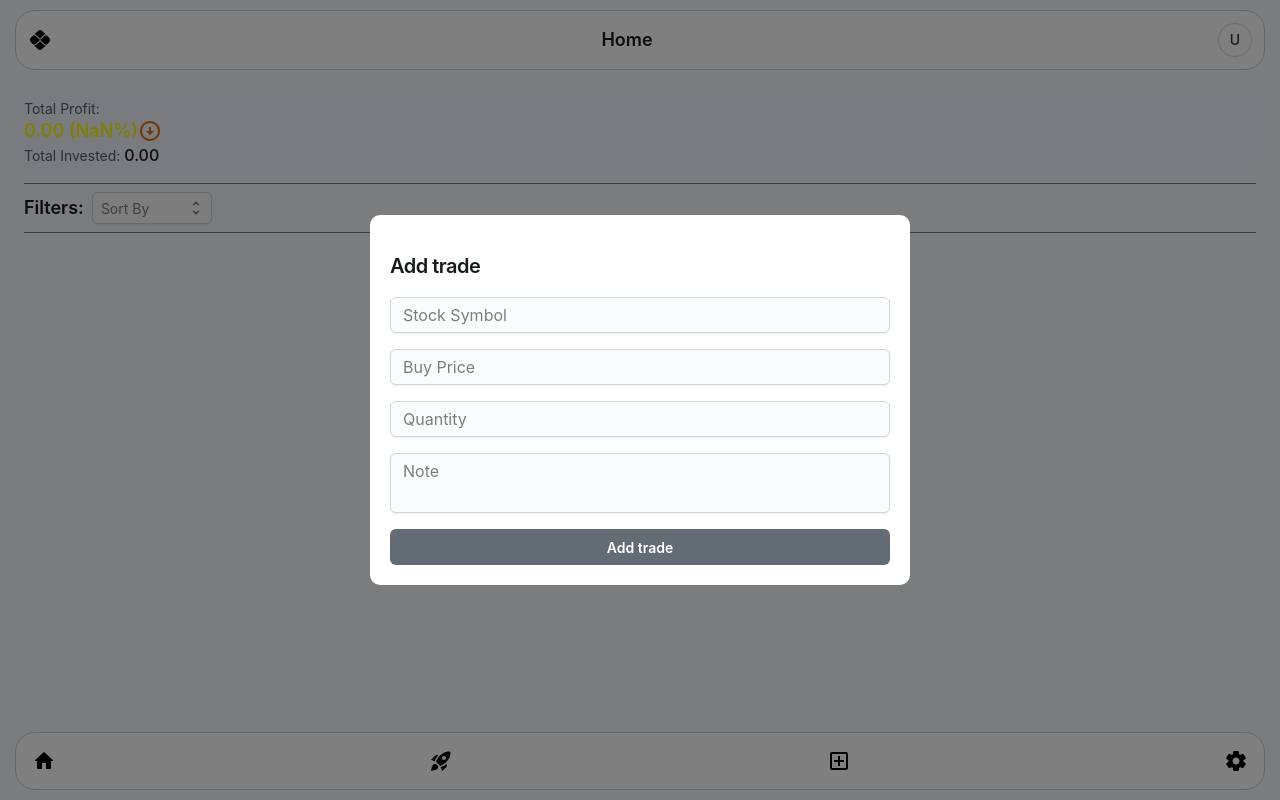
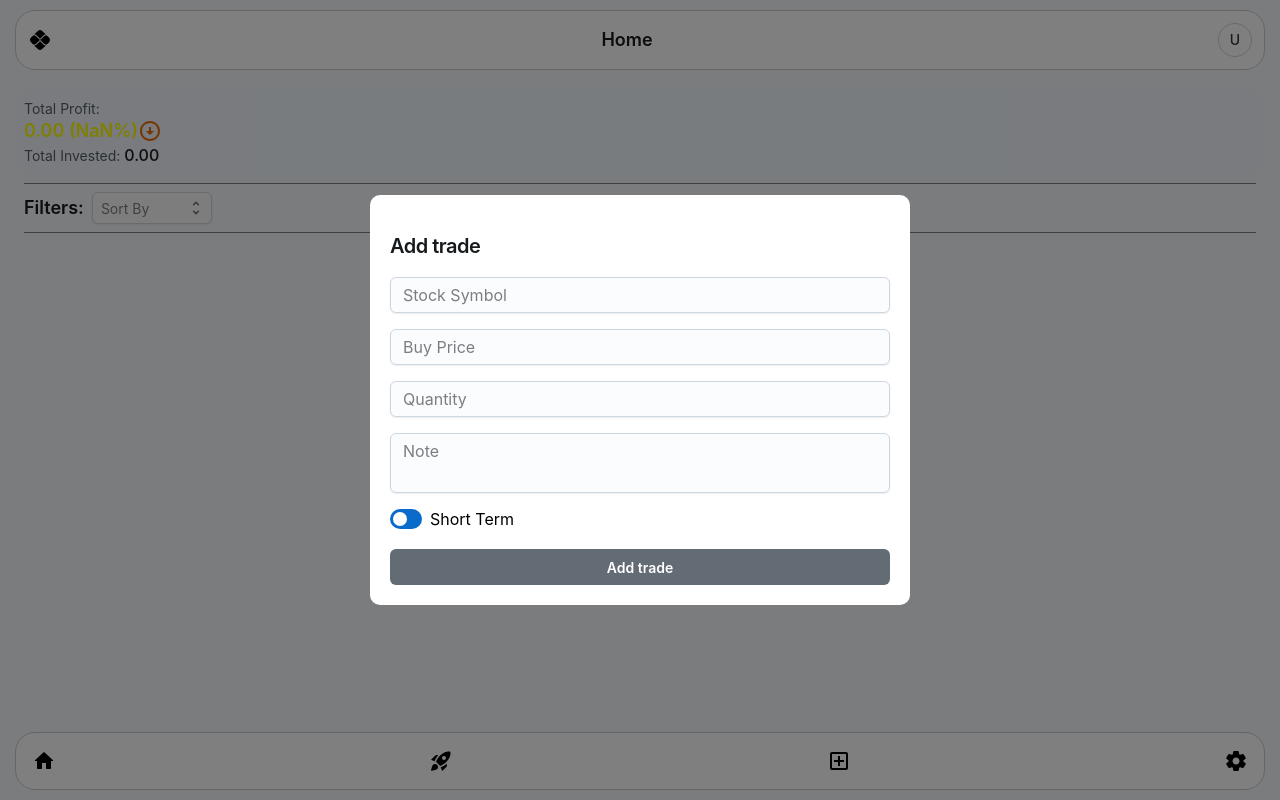
Before and after one commit to nishant-aka-nik/swing-journal, a React (Create React App) app: page /success in a window 1280 px wide. Both pictures are taken after a click on the icon 838 px from the left and 761 px from the top of the page. Built offline with nearby package versions, Linux system fonts and the light colour scheme; no server answers; the database is empty.

Commit message:
added switch

```diff
--- a/src/components/InputPage.jsx
+++ b/src/components/InputPage.jsx
@@ -2,6 +2,8 @@
 import React, { useState } from 'react';
 import { Box, Button, Input, Typography, Textarea } from '@mui/joy';
 import { supabase } from '../supabase/supabaseClient'; // Make sure to import your Supabase client
+import Switch from '@mui/joy/Switch';
+
 
 function InputPage({ isOpen, onClose, onSuccess }) {
     const [stockSymbol, setStockName] = useState('');
@@ -10,6 +12,7 @@ function InputPage({ isOpen, onClose, onSuccess }) {
     const [note, setNote] = useState('');
     const [loading, setLoading] = useState(false);
     const [message, setMessage] = useState('');
+    const [longPosition, setLongPosition] = React.useState(false);
 
     const handleSubmit = async (e) => {
         e.preventDefault();
@@ -27,17 +30,24 @@ function InputPage({ isOpen, onClose, onSuccess }) {
             const { data: newData, error: insertError } = await supabase
                 .from('swinglog')
                 .insert([
-          { symbol: stockSymbol, buy_price: parsedBuyPrice, quantity: parsedQuantity, stoploss, target, user_id: data.user.id, note },
+                    { symbol: stockSymbol, buy_price: parsedBuyPrice, quantity: parsedQuantity, stoploss, target, user_id: data.user.id, note, long_position: longPosition },
                 ]).select('*');
 
             if (insertError) throw insertError;
-      console.log('newData :', newData);
 
-
-      setMessage(`Added swing trade for ${stockSymbol}`);
+            setMessage(`Last added ${stockSymbol} for Rs.${buyPrice*quantity}`);
+            setStockName('');
+            setBuyPrice('');
+            setQuantity('');
+            setNote('');
+            setLongPosition(false);
             onSuccess(newData);
         } catch (error) {
-      setMessage(`Failed to add swing trade`);
+            let extraMessage;
+            if (error.details.includes("Key is not present in table")) {
+                extraMessage = "stock symbol is incorrect please check the stock symbol"
+            }
+            setMessage(`Failed to add ${stockSymbol}, ${extraMessage}`);
         } finally {
             setLoading(false);
         }
@@ -106,6 +116,13 @@ function InputPage({ isOpen, onClose, onSuccess }) {
                         value={note}
                         onChange={(e) => setNote(e.target.value)}
                     />
+                    <Switch
+                        sx={{ mt: 2 }}
+                        checked={longPosition}
+                        onChange={(event) => setLongPosition(event.target.checked)}
+                        color={'primary'}
+                        endDecorator={longPosition ? 'Long Term' : 'Short Term'}
+                    />
                     <Button
                         sx={{ mt: 2 }}
                         type="submit"
```
Lines whose indentation alone changed are shown as unchanged.
